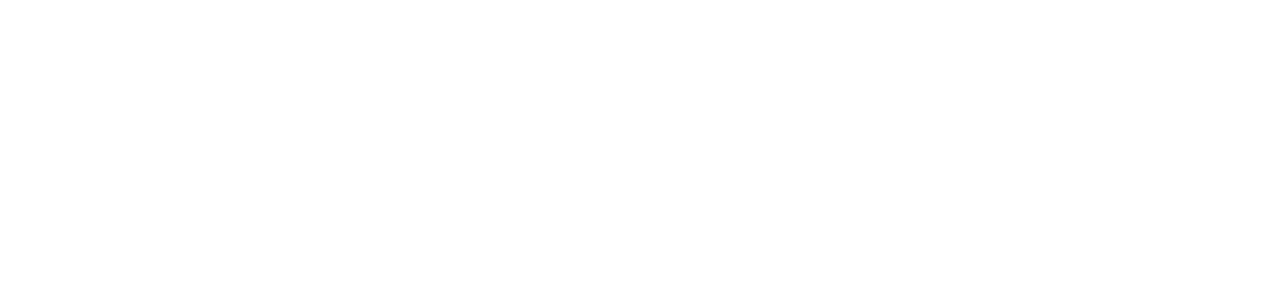
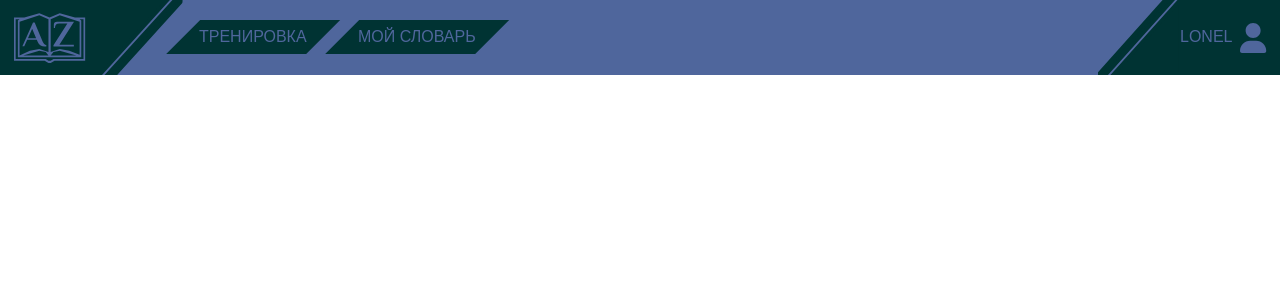
Before and after one commit to LonelIce/EnglishA-Z, a React (Create React App) app in the folder client/: page /login in a window 1280 px wide. Before the commit this address had no page. Shown: the top 300 px of the page. Built offline with nearby package versions, Linux system fonts and the light colour scheme.

Commit message:
Fix layout

```diff
--- a/client/src/App.tsx
+++ b/client/src/App.tsx
@@ -2,10 +2,12 @@
 import { BrowserRouter, Route, Routes } from 'react-router-dom';
 import StartPage from './pages/StartPage';
 import './styles/globale.scss';
+import Navbar from './components/Navbar';
 
 const App = function () {
   return (
     <BrowserRouter>
+      <Navbar />
       <Routes>
         <Route path='/' element={<StartPage />} />
       </Routes>
--- a/client/src/pages/StartPage/index.tsx
+++ b/client/src/pages/StartPage/index.tsx
@@ -1,8 +1,7 @@
 import React from 'react';
-import Navbar from '../../components/Navbar';
 
 const StartPage = function () {
-  return <Navbar />;
+  return <main />;
 };
 
 export default StartPage;
```
